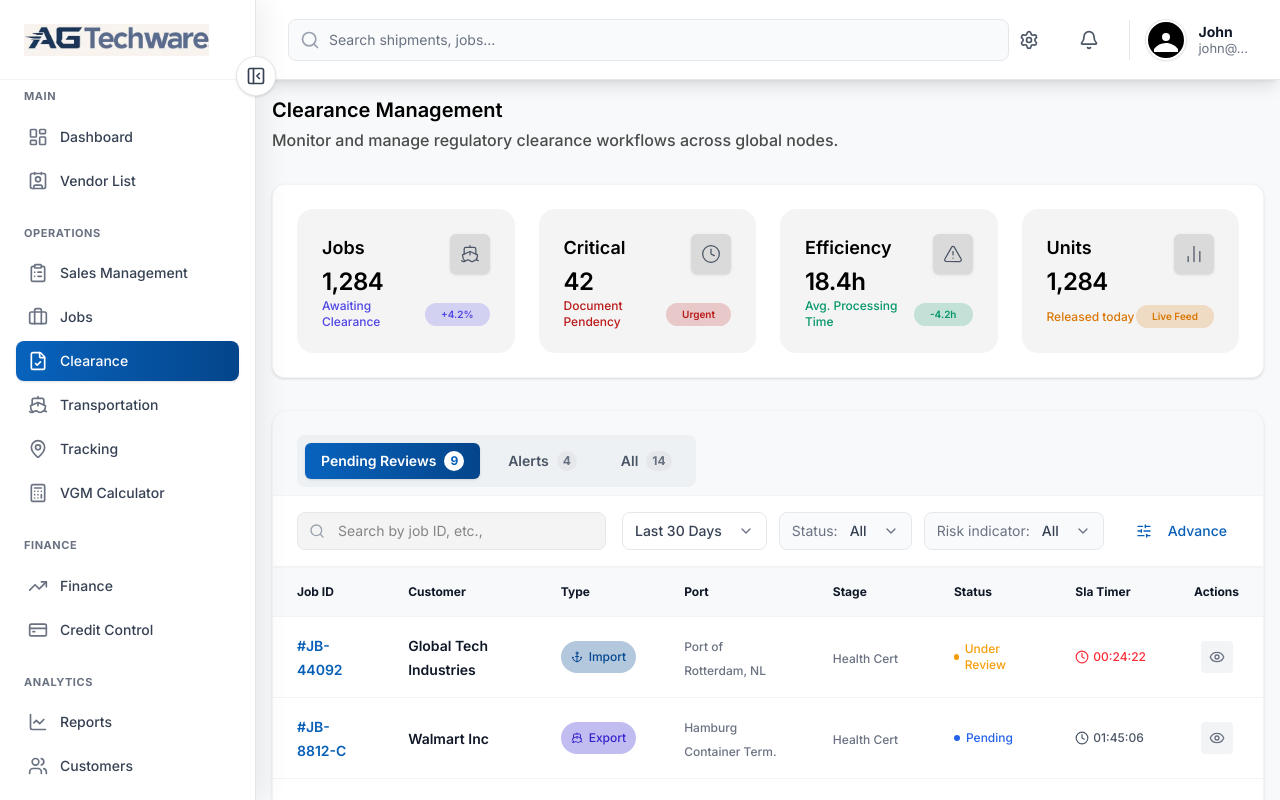
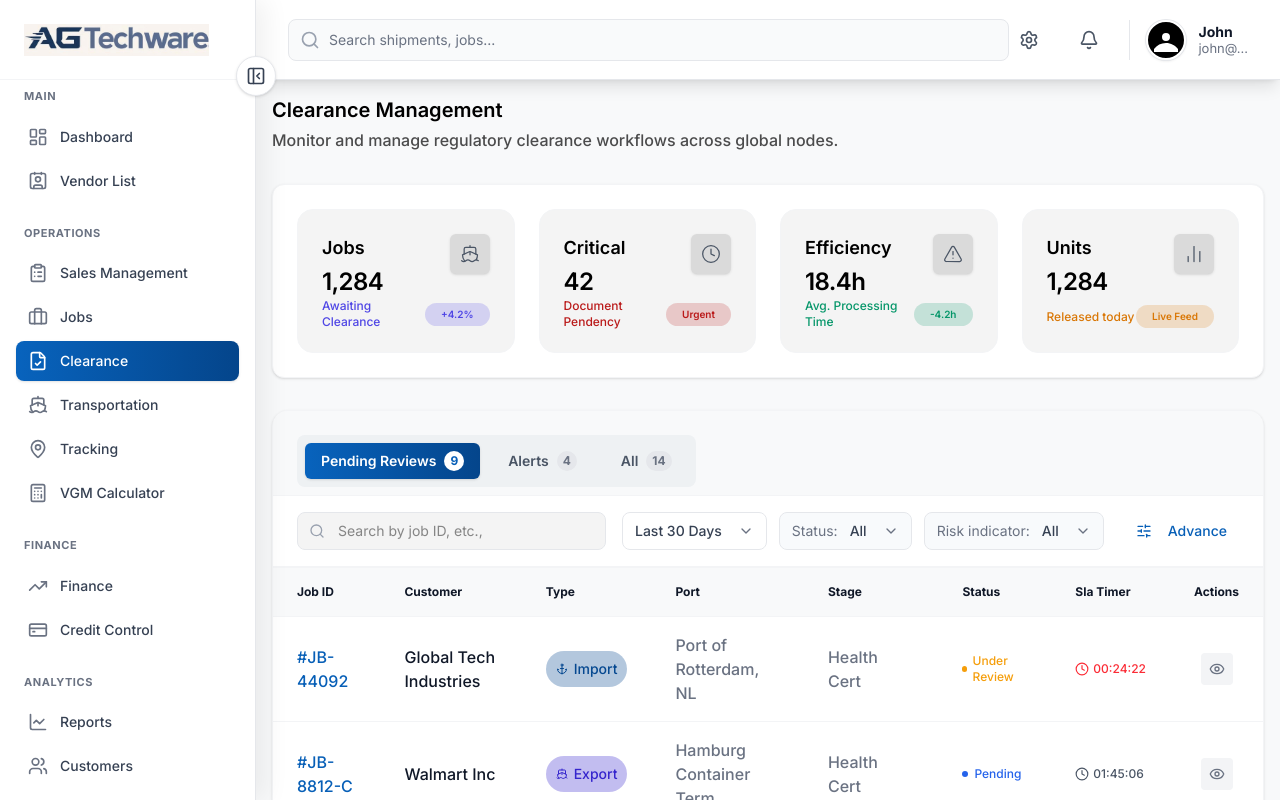
Before and after one commit to Meeraj29/Ag_Techware_Dashboard, a Next.js app in the folder client/: page /dashboard/clearance in a window 1280 px wide. Built offline with nearby package versions, Linux system fonts and the light colour scheme; no server answers.

Commit message:
font changes

```diff
--- a/client/src/app/components/clearance/ClearanceTable.tsx
+++ b/client/src/app/components/clearance/ClearanceTable.tsx
@@ -68,35 +68,35 @@ export default function ClearanceTable() {
               className="hover:bg-gray-50/50 transition-colors cursor-pointer"
             >
               <td className="px-6 py-4">
-                <span className="text-sm font-semibold text-[#075FB7]">{job.id}</span>
+                <span className="text-base font-medium text-[#075FB7]">{job.id}</span>
               </td>
               <td className="px-6 py-4">
-                <span className="text-sm font-semibold text-gray-900">{job.customer}</span>
+                <span className="text-base font-medium text-gray-900">{job.customer}</span>
               </td>
               <td className="px-6 py-4">
-                <span className={`inline-flex items-center gap-1.5 px-2.5 py-2 rounded-full text-xs font-medium ${job.type === "Export" ? "bg-[#3525CD4D] text-[#3525CD]" : "bg-[#0548904D] text-[#054890]"
+                <span className={`inline-flex items-center gap-1.5 px-2.5 py-2 rounded-full text-sm font-medium ${job.type === "Export" ? "bg-[#3525CD4D] text-[#3525CD]" : "bg-[#0548904D] text-[#054890]"
                   }`}>
                   {job.type === "Export" ? <Ship className="w-3 h-3" /> : <Anchor className="w-3 h-3" />}
                   {job.type}
                 </span>
               </td>
               <td className="px-6 py-4">
-                <span className="text-xs font-medium text-gray-500">{job.port}</span>
+                <span className="text-base font-medium text-gray-500">{job.port}</span>
               </td>
 
               {primaryTab !== "Alerts" && (
                 <td className="px-6 py-4">
-                  <span className="text-xs font-medium text-gray-500">{job.stage}</span>
+                  <span className="text-base font-medium text-gray-500">{job.stage}</span>
                 </td>
               )}
 
-              <td className="px-6 py-4">
+              <td className="px-6 py-4 ">
                 {getStatusBadge(job.status)}
               </td>
 
               {primaryTab === "Alerts" && (
                 <td className="px-6 py-4">
-                  <span className={`text-xs font-bold ${job.alertType === "Missing Documents" ? "text-[#BA1A1A]" : "text-[#64748B]"}`}>
+                  <span className={`text-base font-medium ${job.alertType === "Missing Documents" ? "text-[#BA1A1A]" : "text-[#64748B]"}`}>
                     {job.alertType}
                   </span>
                 </td>
```
